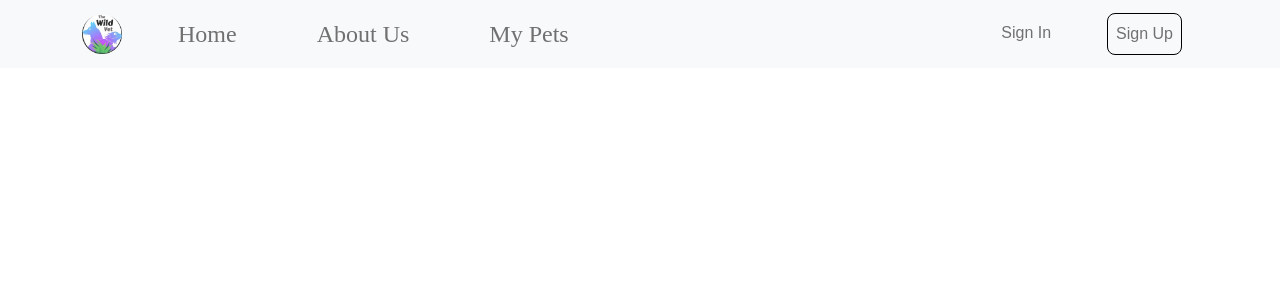
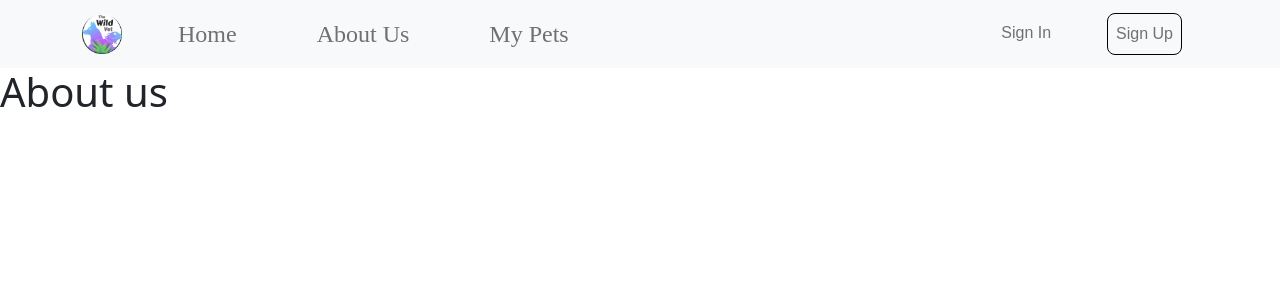
Before and after one commit to yinyuWu/wild-vet, a React (Create React App) app: page /about in a window 1280 px wide. Shown: the top 300 px of the page. Built offline with nearby package versions, Linux system fonts and the light colour scheme; what aws-amplify would draw is missing.

Commit message:
add about page

```diff
--- a/src/App.js
+++ b/src/App.js
@@ -4,6 +4,7 @@ import VetNav from './components/VetNav/VetNav'
 import { Route } from 'react-router-dom'
 import SignIn from './views/Admin/SignIn';
 import PetList from './views/Pet/PetList';
+import About from './views/About/About';
 
 function App() {
   return (
@@ -14,6 +15,7 @@ function App() {
         <Route path="/signup" component={SignUp}/>
         <Route path="/signin" component={SignIn}/>
         <Route path="/pet-list" component={PetList}/>
+        <Route path="/about" component={About}/>
       </div>
     </div>
   );
--- /dev/null
+++ b/src/views/About/About.js
@@ -0,0 +1,13 @@
+import React, { Component } from 'react'
+
+class About extends Component {
+  render() {
+    return (
+      <div>
+        <h1>About us</h1>
+      </div>
+    )
+  }
+}
+
+export default About;
```
